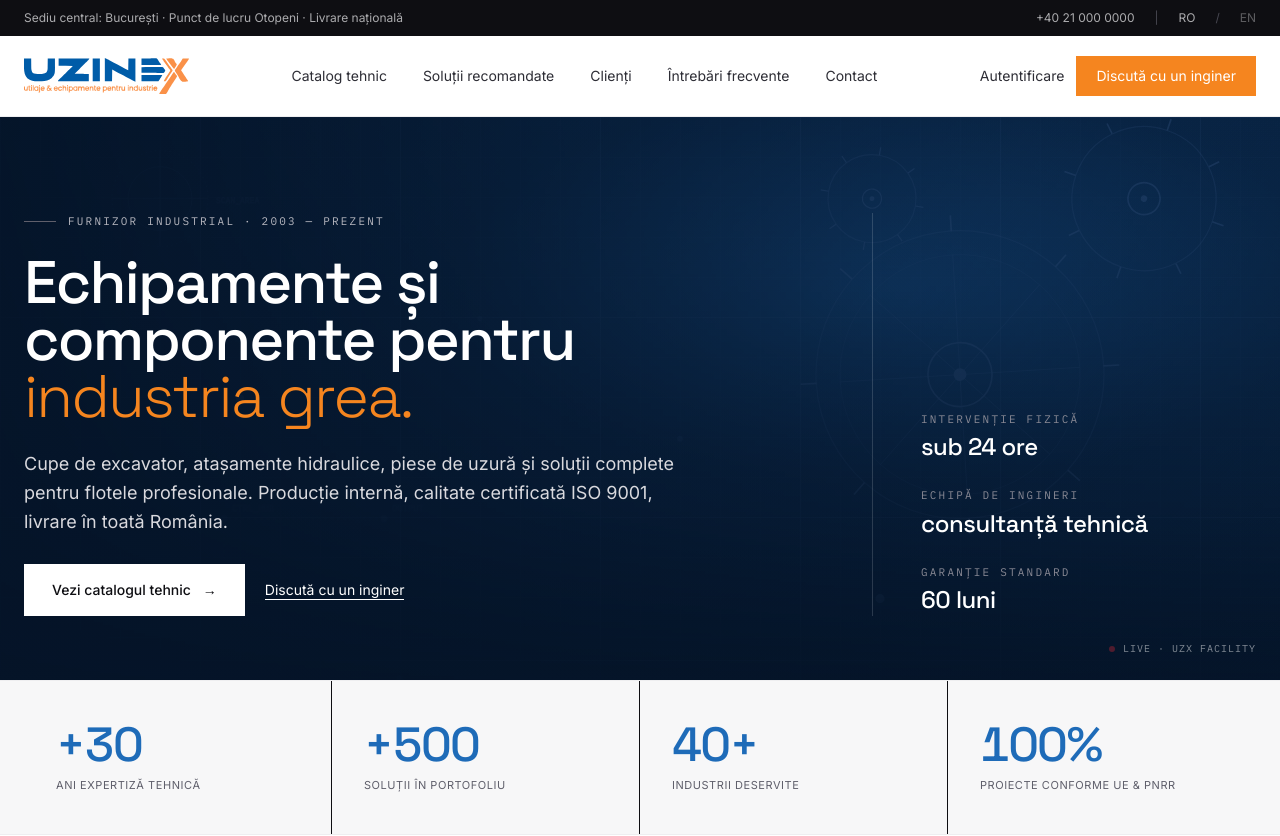
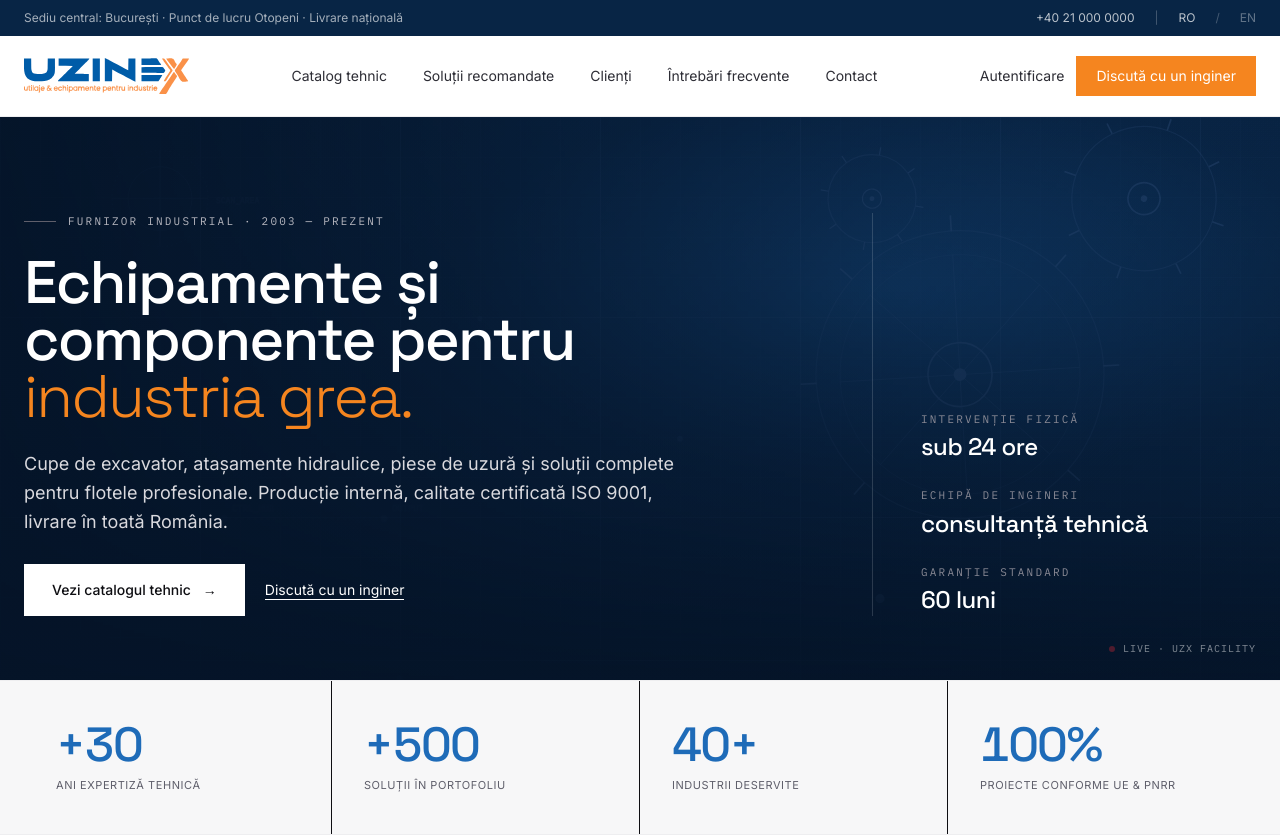
Before and after one commit to sorinbaciu-uzx/uzinex-next, a Next.js app: page / in a window 1280 px wide. Shown: the top 836 px of the page. Built offline with nearby package versions, Linux system fonts and the light colour scheme.

Commit message:
Header announcement bar: switch to brand blue #082545

```diff
--- a/components/Header.tsx
+++ b/components/Header.tsx
@@ -3,18 +3,18 @@ import { Logo } from "./Logo";
 export function Header() {
   return (
     <>
-      <div className="bg-ink-900 text-ink-100 text-xs">
+      <div className="text-white/90 text-xs" style={{ background: "#082545" }}>
         <div className="container-x flex items-center justify-between py-2.5">
           <span className="opacity-70">
             Sediu central: București · Punct de lucru Otopeni · Livrare națională
           </span>
-          <div className="hidden md:flex items-center gap-5 opacity-70">
+          <div className="hidden md:flex items-center gap-5 opacity-80">
             <a href="tel:+40000000000" className="hover:opacity-100">
               +40 21 000 0000
             </a>
-            <span className="text-ink-500">|</span>
+            <span className="text-white/30">|</span>
             <a href="#">RO</a>
-            <span className="text-ink-500">/</span>
+            <span className="text-white/30">/</span>
             <a href="#" className="opacity-50">
               EN
             </a>
```
